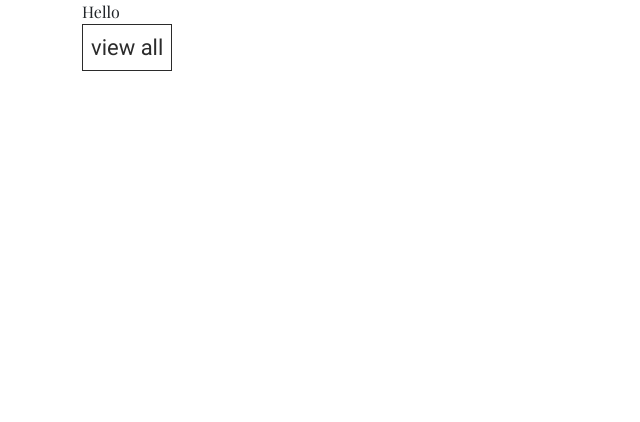
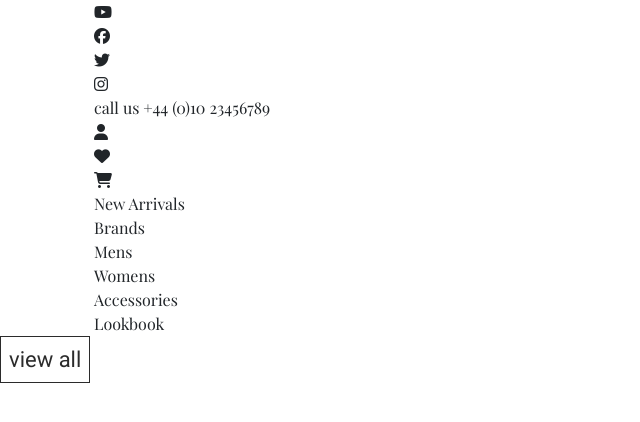
Before and after one commit to AndreeaKiara/monochrome-responsive-pixellab, a Next.js app: page / in a window 1280 px wide. Shown: the top 422 px of the page, without its empty margins (0-640 px from the left). Built offline with nearby package versions, Linux system fonts and the light colour scheme.

Commit message:
update
properly installed bootstrap and fontawesome, included header and footer files

```diff
--- a/package.json
+++ b/package.json
@@ -9,6 +9,8 @@
     "lint": "next lint"
   },
   "dependencies": {
+    "@fortawesome/fontawesome-free": "^6.4.2",
+    "bootstrap": "^5.3.1",
     "eslint": "8.48.0",
     "eslint-config-next": "13.4.19",
     "next": "13.4.19",
--- a/src/app/globals.scss
+++ b/src/app/globals.scss
@@ -16,6 +16,8 @@
 
 // ui
 @import './styles/ui/button';
+
+@import './styles/common/index';
 
 body {
   font-size: 16px;
--- a/src/app/page.jsx
+++ b/src/app/page.jsx
@@ -1,7 +1,12 @@
+// import Footer from '@/components/common/Footer';
+import Header from '@/components/common/Header';
+
 export default function Home() {
   return (
-    <div className="home container">
-      <header className="header">Hello</header>
+    <div className="home">
+      <header className="header container">
+        <Header></Header>
+      </header>
       <button className="button button-primary">view all</button>
     </div>
   );
--- /dev/null
+++ b/src/app/styles/common/_header.scss
@@ -0,0 +1,3 @@
+.header-secondary {
+  background-image: url('/images/banners/banner.png') cover;
+}
--- /dev/null
+++ b/src/app/styles/common/_index.scss
@@ -0,0 +1,2 @@
+@import './header';
+@import './footer';
--- /dev/null
+++ b/src/components/common/Header.jsx
@@ -0,0 +1,107 @@
+export default function Header() {
+  return (
+    <>
+      <section className="header-secondary">
+        <div className="header-secondary-inner container">
+          <div className="header-connect">
+            <ul>
+              <li>
+                <a href="/">
+                  <i class="fa-brands fa-youtube"></i>
+                </a>
+              </li>
+
+              <li>
+                <a href="/">
+                  <i class="fa-brands fa-facebook"></i>
+                </a>
+              </li>
+
+              <li>
+                <a href="/">
+                  <i class="fa-brands fa-twitter"></i>
+                </a>
+              </li>
+
+              <li>
+                <a href="/">
+                  <i class="fa-brands fa-instagram"></i>
+                </a>
+              </li>
+
+              <li>
+                <a href="tel:+44 (0)10 23456789" title="Call us">
+                  call us +44 (0)10 23456789
+                </a>
+              </li>
+            </ul>
+          </div>
+
+          <div className="header-controls">
+            <ul>
+              <li>
+                <a href="/">
+                  <i class="fa-solid fa-user"></i>
+                </a>
+              </li>
+
+              <li>
+                <a href="/">
+                  <i class="fa-solid fa-heart"></i>
+                </a>
+              </li>
+
+              <li>
+                <a href="/">
+                  <i class="fa-solid fa-cart-shopping"></i>
+                </a>
+              </li>
+            </ul>
+          </div>
+        </div>
+      </section>
+
+      <section className="header-primary">
+        <div className="container">
+          <ul>
+            <li>
+              <a href="/" title="New Arrivals">
+                New Arrivals
+              </a>
+            </li>
+
+            <li>
+              <a href="/" title="Brands">
+                Brands
+              </a>
+            </li>
+
+            <li>
+              <a href="/" title="Mens">
+                Mens
+              </a>
+            </li>
+
+            <li>
+              <a href="/" title="Womens">
+                Womens
+              </a>
+            </li>
+
+            <li>
+              <a href="/" title="Accessories">
+                Accessories
+              </a>
+            </li>
+
+            <li>
+              <a href="/" title="Lookbook">
+                Lookbook
+              </a>
+            </li>
+          </ul>
+        </div>
+      </section>
+    </>
+  );
+}
```
Also changed, not shown: src/app/styles/common/_footer.scss (added), src/components/common/Footer.jsx (added), 1 other file (tests, documents, lock files or other folders).
